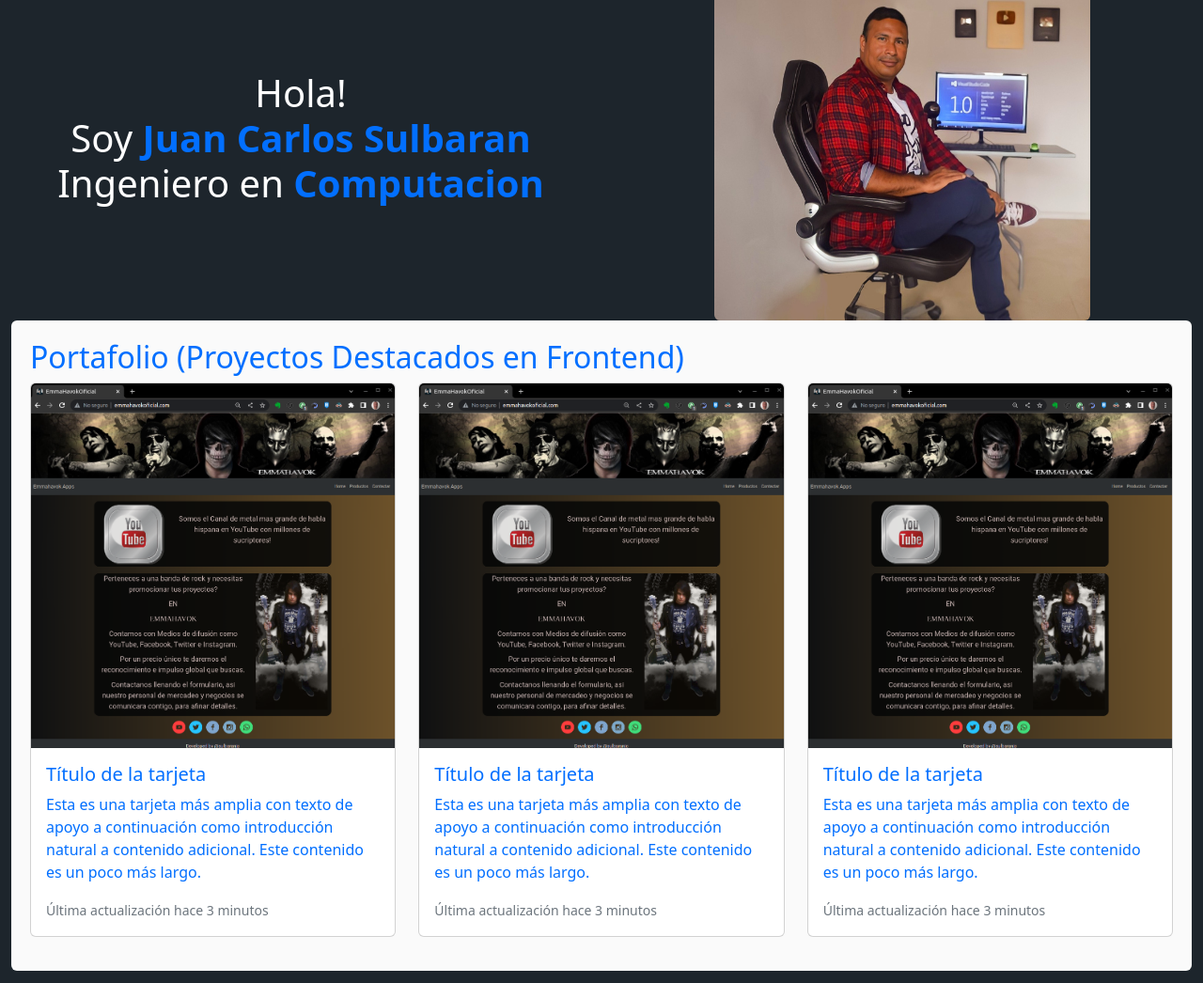
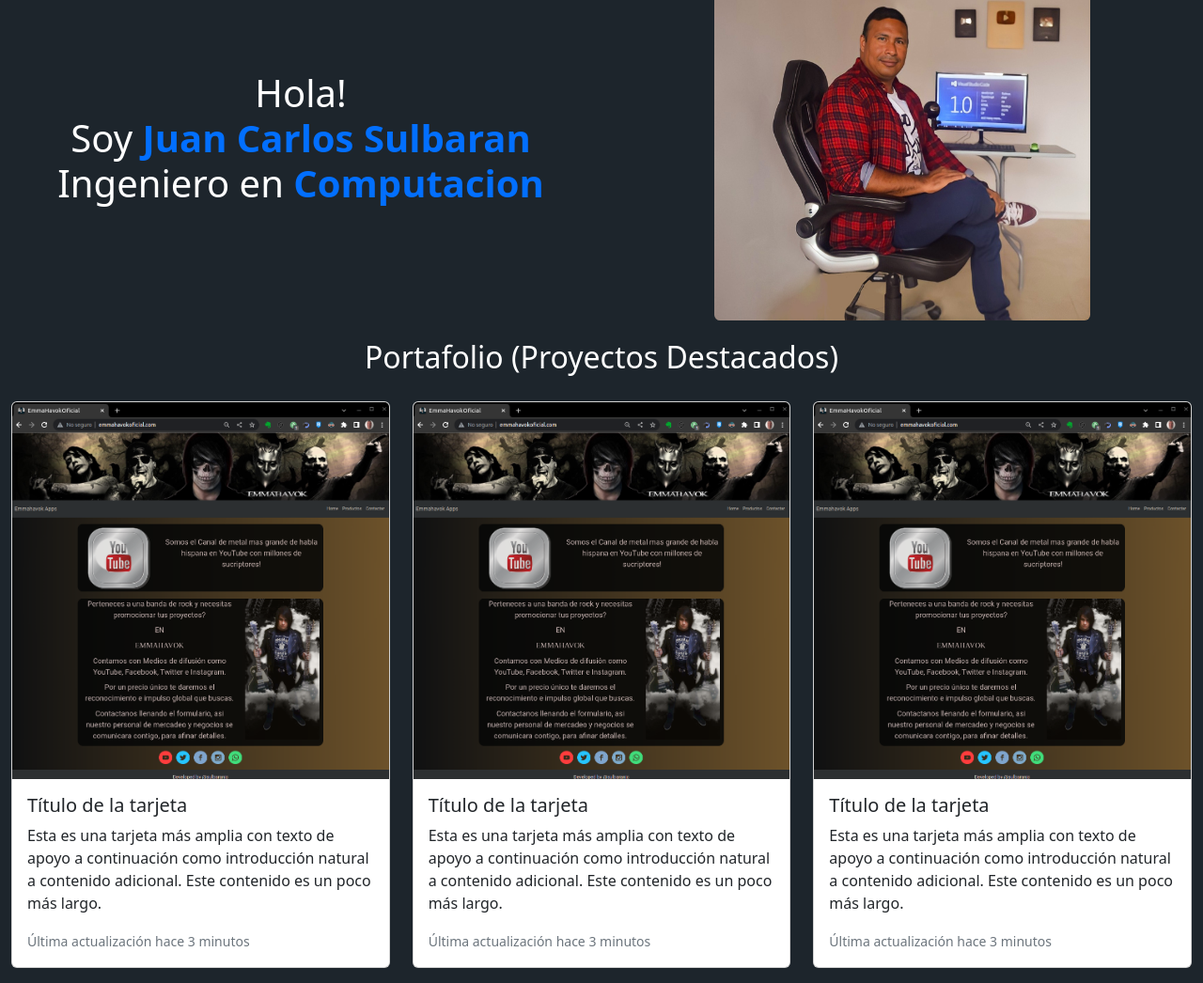
Before and after one commit to sulbaranjc/personal, a plain HTML site: page index.html in a window 1280 px wide. Shown: the part 214-1260 px from the top of the page at 94% size. Drawn offline with nearby package versions, Linux system fonts and the light colour scheme.

Commit message:
card dev

```diff
--- a/css/style.css
+++ b/css/style.css
@@ -20,8 +20,7 @@ h1 strong {
   color: #026fff;
 }
 .portafolio {
-  background: #fafafa;
-  color: #026fff;
-
-  padding: 20px;
+  color: white;
+  padding-top: 20px;
+  padding-bottom: 20px;
 }
--- a/index.html
+++ b/index.html
@@ -58,9 +58,9 @@
       width="400" height="380"alt="imagen principal del sitio">
     </div>
   </section>
-  <section class="portafolio  rounded">
-    <div class="">
-      <h2>Portafolio (Proyectos Destacados en Frontend)</h2>
+  <section class="rounded mx-auto">
+    <div class="portafolio text-center">
+      <h2>Portafolio (Proyectos Destacados)</h2>
     </div>
     <div class="row">
       <article class="project col-12 col-md-4">
```
